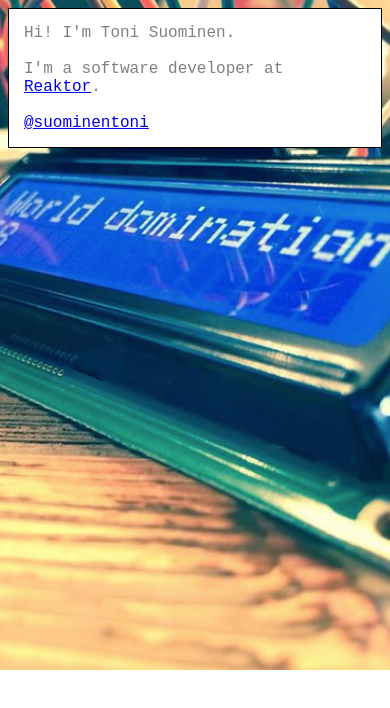
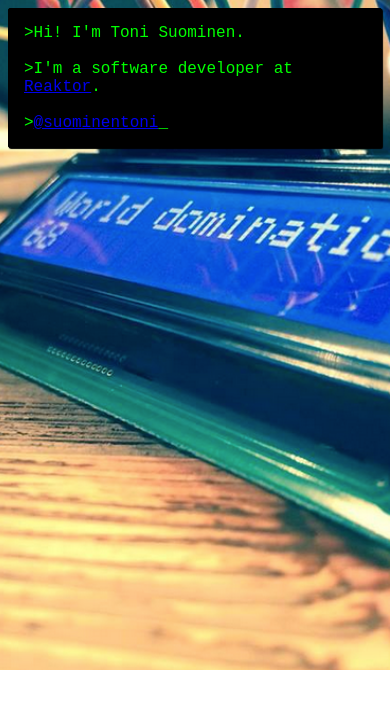
Before and after one commit to suominentoni/suominentoni-web, a website: page public/index.html in a window 390 px wide. Drawn offline with Linux system fonts and the light colour scheme.

Commit message:
Change intro text style and add blinking cursor

```diff
--- a/public/index.html
+++ b/public/index.html
@@ -5,42 +5,18 @@
         <meta http-equiv="X-UA-Compatible" content="IE=edge">
         <title>Toni Suominen</title>
         <meta name="viewport" content="width=device-width, initial-scale=1.0">
-        <style type="text/css">
-            body {
-                font-family: "Courier New";
-                color: gray;
-                background: url("img/world-domination.png") no-repeat;
-                background-size: cover;
-            }
-            .container {
-                max-height: 200px;
-                max-width: 400px;
-                padding: 15px;
-                background-color: white;
-                border: 1px solid black;
-            }
-            @media (max-width: 1000px) {
-                body {
-                    background-size: 1030px 770px;
-                    background-position: 75% 0%;
-                }
-            }
-            @media (max-width: 500px) {
-            body {
-                background-size: 880px 670px;
-                background-position: 75% 0%;
-            }
-        </style>
-    </head>
+        <link href="./main.css" rel="stylesheet">
+   </head>
     <body>
-        <div class="container">
-            Hi! I'm Toni Suominen.
-            <br>
-            <br>
-            I'm a software developer at <a href="http://reaktor.com" target="blank">Reaktor</a>.
-            <br>
-            <br>
-            <a href="http://twitter.com/suominentoni" target="blank">@suominentoni</a>
+       <div class="container">
+           >Hi! I'm Toni Suominen.
+           </br>
+           </br>
+           >I'm a software developer at <a href="http://reaktor.com" target="blank">Reaktor</a>.
+           </br>
+           </br>
+           <span>></span><a href="http://twitter.com/suominentoni" target="blank">@suominentoni</a><span id="cursor">_</span>
         </div>
+        <script type="text/javascript" src="./main.js" defer></script>
     </body>
 </html>
--- /dev/null
+++ b/public/main.css
@@ -0,0 +1,30 @@
+body {
+    font-family: "Courier New";
+    color: gray;
+    background: url("img/world-domination.png") no-repeat;
+    background-size: cover;
+}
+.container {
+    max-height: 200px;
+    max-width: 400px;
+    padding: 15px;
+    background-color: black;
+    border: 1px solid black;
+    color: #00FF00;
+    border-radius: 2px;
+    box-shadow: 1px 1px 1px black;
+}
+a:visited {
+    color: #00FF00;
+}
+@media (max-width: 1000px) {
+    body {
+        background-size: 1030px 770px;
+        background-position: 75% 0%;
+    }
+}
+@media (max-width: 500px) {
+body {
+    background-size: 880px 670px;
+    background-position: 65% 0%;
+}
--- /dev/null
+++ b/public/main.js
@@ -0,0 +1,9 @@
+var cursor = document.getElementById("cursor");
+setInterval(function() {
+    var cursorStyle = cursor.style;
+    if(cursorStyle.display == "none"){
+        cursorStyle.display  = "inline";
+    } else {
+        cursorStyle.display = "none";
+    }
+}, 750);
```
